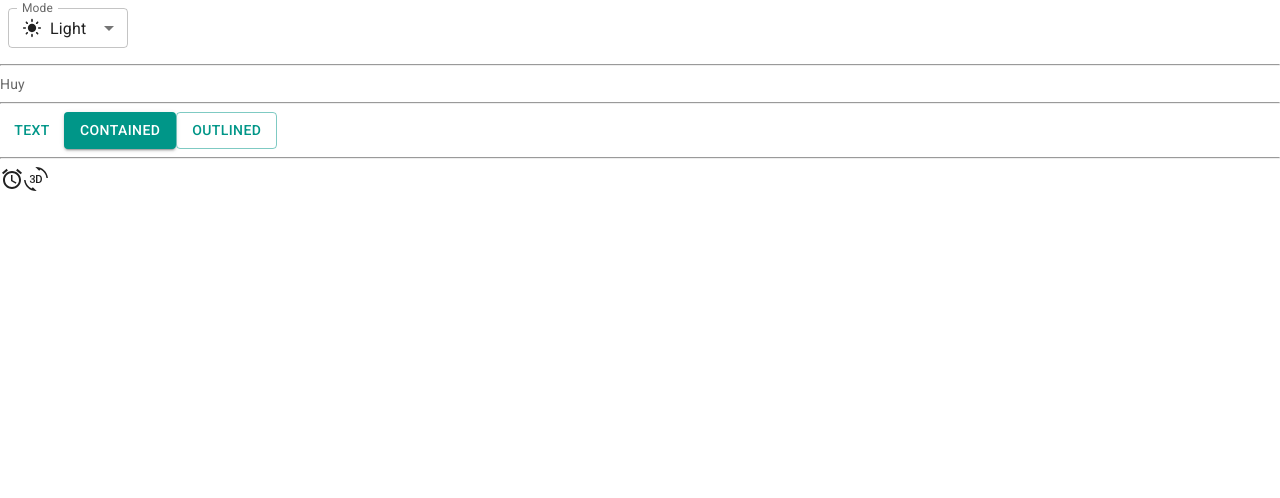
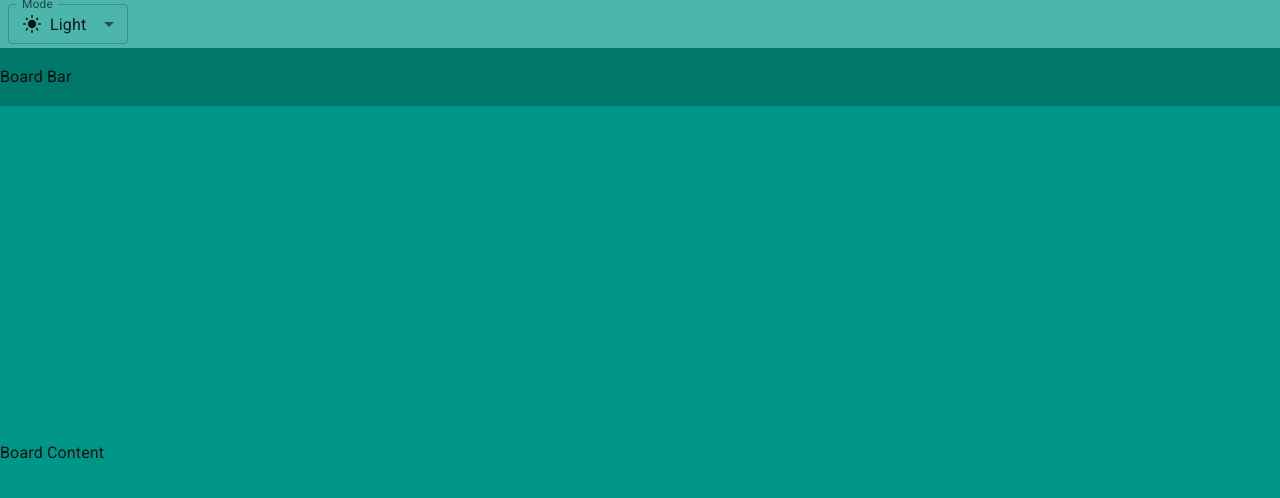
Before and after one commit to Huy0811/trello-frontend, a React (Vite) app: page / in a window 1280 px wide. Shown: the top 498 px of the page. Built offline with nearby package versions, Linux system fonts and the light colour scheme.

Commit message:
basic_layout

```diff
--- a/index.html
+++ b/index.html
@@ -2,9 +2,9 @@
 <html lang="en">
   <head>
     <meta charset="UTF-8" />
-    <link rel="icon" type="image/svg+xml" href="/vite.svg" />
+    <link rel="icon" type="image/x-icon" href="/trello.ico" />
     <meta name="viewport" content="width=device-width, initial-scale=1.0" />
-    <title>Vite + React</title>
+    <title>Quản lý dự án của nhóm từ mọi nơi | Trello</title>
     <link rel="preconnect" href="https://fonts.googleapis.com" />
     <link rel="preconnect" href="https://fonts.gstatic.com" crossorigin />
     <link rel="stylesheet" href="https://fonts.googleapis.com/css2?family=Roboto:wght@300;400;500;700&display=swap" />
--- a/src/App.jsx
+++ b/src/App.jsx
@@ -1,16 +1,13 @@
-import AccessAlarmIcon from "@mui/icons-material/AccessAlarm"
 import DarkModeIcon from "@mui/icons-material/DarkMode"
 import LightModeIcon from "@mui/icons-material/LightMode"
 import SettingsBrightnessIcon from "@mui/icons-material/SettingsBrightness"
-import ThreeDRotation from "@mui/icons-material/ThreeDRotation"
 import Box from "@mui/material/Box"
-import Button from "@mui/material/Button"
+import Container from "@mui/material/Container"
 import FormControl from "@mui/material/FormControl"
 import InputLabel from "@mui/material/InputLabel"
 import MenuItem from "@mui/material/MenuItem"
 import Select from "@mui/material/Select"
 import { useColorScheme } from "@mui/material/styles"
-import Typography from "@mui/material/Typography"
 
 function ModeSelect() {
   const { mode, setMode } = useColorScheme()
@@ -55,20 +52,41 @@ function ModeSelect() {
 
 function App() {
   return (
-    <>
-      <ModeSelect />
-      <hr />
-      <Typography variant="body2" color={"text.secondary"}>
-        Huy
-      </Typography>
-      <hr />
-      <Button variant="text">Text</Button>
-      <Button variant="contained">Contained</Button>
-      <Button variant="outlined">Outlined</Button>
-      <hr />
-      <AccessAlarmIcon />
-      <ThreeDRotation />
-    </>
+    <Container disableGutters maxWidth={false} sx={{ height: "100vh" }}>
+      <Box
+        sx={{
+          backgroundColor: "primary.light",
+          width: "100%",
+          height: (theme) => theme.trello.appBarHeight,
+          display: "flex",
+          alignItems: "center"
+        }}
+      >
+        <ModeSelect />
+      </Box>
+      <Box
+        sx={{
+          backgroundColor: "primary.dark",
+          width: "100%",
+          height: (theme) => theme.trello.boardBarHeight,
+          display: "flex",
+          alignItems: "center"
+        }}
+      >
+        Board Bar
+      </Box>
+      <Box
+        sx={{
+          backgroundColor: "primary.main",
+          width: "100%",
+          height: (theme) => `calc(100vh - ${theme.trello.appBarHeight} - ${theme.trello.boardBarHeight})`,
+          display: "flex",
+          alignItems: "center"
+        }}
+      >
+        Board Content
+      </Box>
+    </Container>
   )
 }
 
--- a/src/theme.js
+++ b/src/theme.js
@@ -2,6 +2,10 @@ import { cyan, deepOrange, orange, teal } from "@mui/material/colors"
 import { experimental_extendTheme as extendTheme } from "@mui/material/styles"
 
 const theme = extendTheme({
+  trello: {
+    appBarHeight: "48px",
+    boardBarHeight: "58px"
+  },
   colorSchemes: {
     light: {
       palette: {
```
Also changed, not shown: 1 other file (tests, documents, lock files or other folders).
